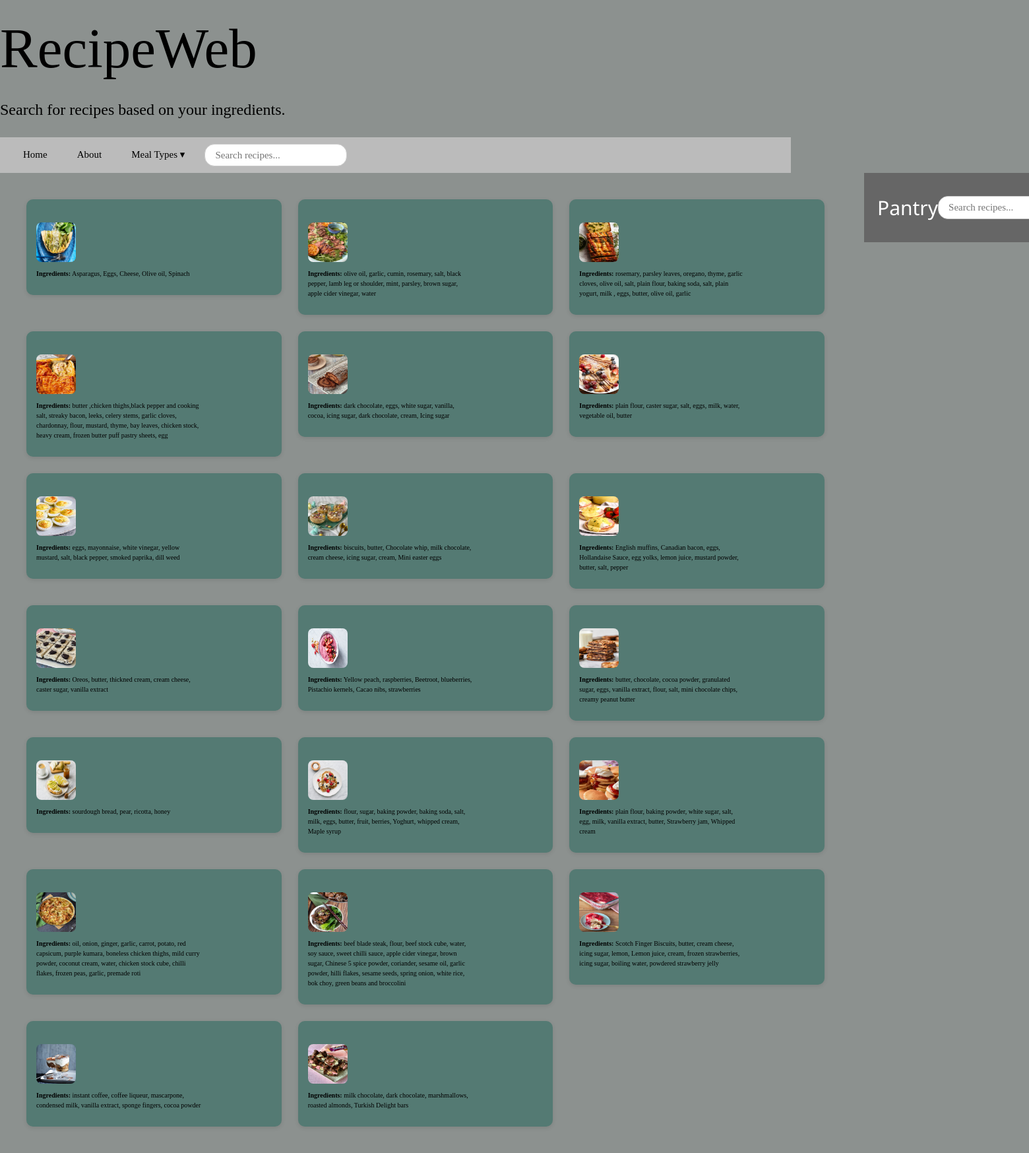
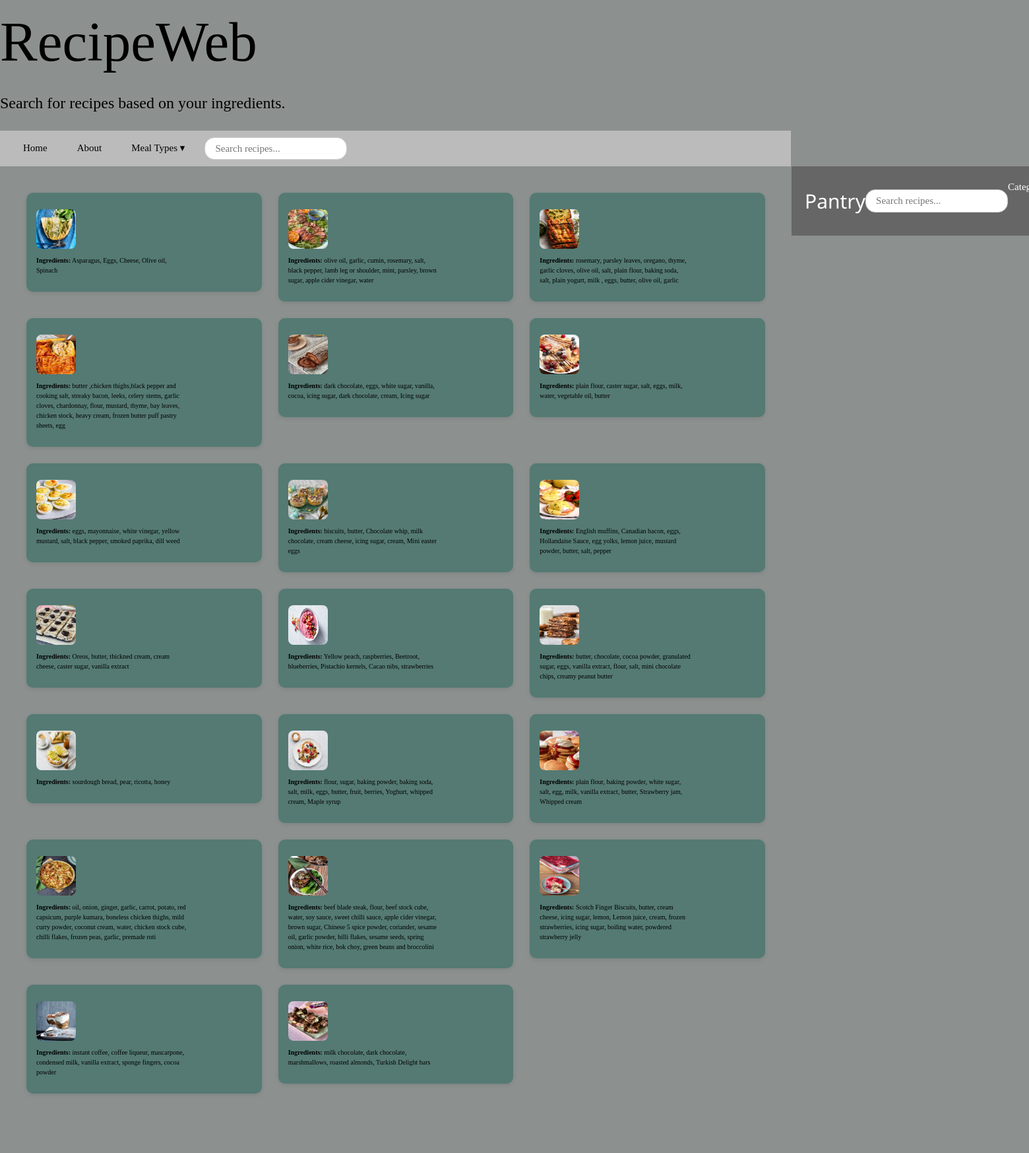
Before and after one commit to AcaciaMay/AssesmentRecipeWeb, a Flask app: page / in a window 1560 px wide; the page is wider, and only the part inside the window is pictured. Shown: that part at 66% size. After the commit the page ends 1657 px from the top of that part, so only its background shows below. Run offline with Flask 3, Linux system fonts and the light colour scheme; data comes from the database, SQL or seed files in the repository; both versions use the stored data as it was after the commit; some web fonts are replaced.

Commit message:
going through code to take out unnessesary lines and find what stopping the pantry sidebar from the top of the page.

```diff
--- a/static/style.css
+++ b/static/style.css
@@ -13,7 +13,7 @@ body {
     text-align: center;
     border-bottom: 1px solid #ddd;
     margin-top:0px;
-    margin-right: 500px;
+    margin-right: 360px;
 }
 
 .main-title h1 {
@@ -21,6 +21,7 @@ body {
   font-family: 'Lora', serif;
   color: #000;
    margin-top: 0px;
+   margin-right: 1500px
 }
 
 .subtitle {
@@ -36,18 +37,16 @@ body {
 }
 
 
-h1 {
+h2 {
     margin-top: 0;
     padding-top: 10px;
 }
 
 
 .sidebar {
-    flex: 1;
     background-color: #666;
     color: white;
     padding: 20px;
-    position: sticky;
     display: flex;
     top: 0;
     margin-top:0px;
--- a/templates/home.html
+++ b/templates/home.html
@@ -11,9 +11,8 @@
 
 <header class="header.section">
     <div class="main-title">
-        <h1>RecipeWeb</h1>
+        <h1>RecipeWeb</h1> </div>
         <p class="subtitle">Search for recipes based on your ingredients.</p>
-    </div>
 </header>
 
 <nav class="navbar">
@@ -67,7 +66,7 @@
             {% endfor %}
         </div>
     </div>
-         <div class="sidebar" style="width: 250px; margin-left: 20px;">
+         <div class="sidebar" style="width: 360px; margin-right: 0px; margin-top: 0px; height: fill;">
     <h2>Pantry</h2>
 
 
```
Also changed, not shown: database.db, 1 other file.
